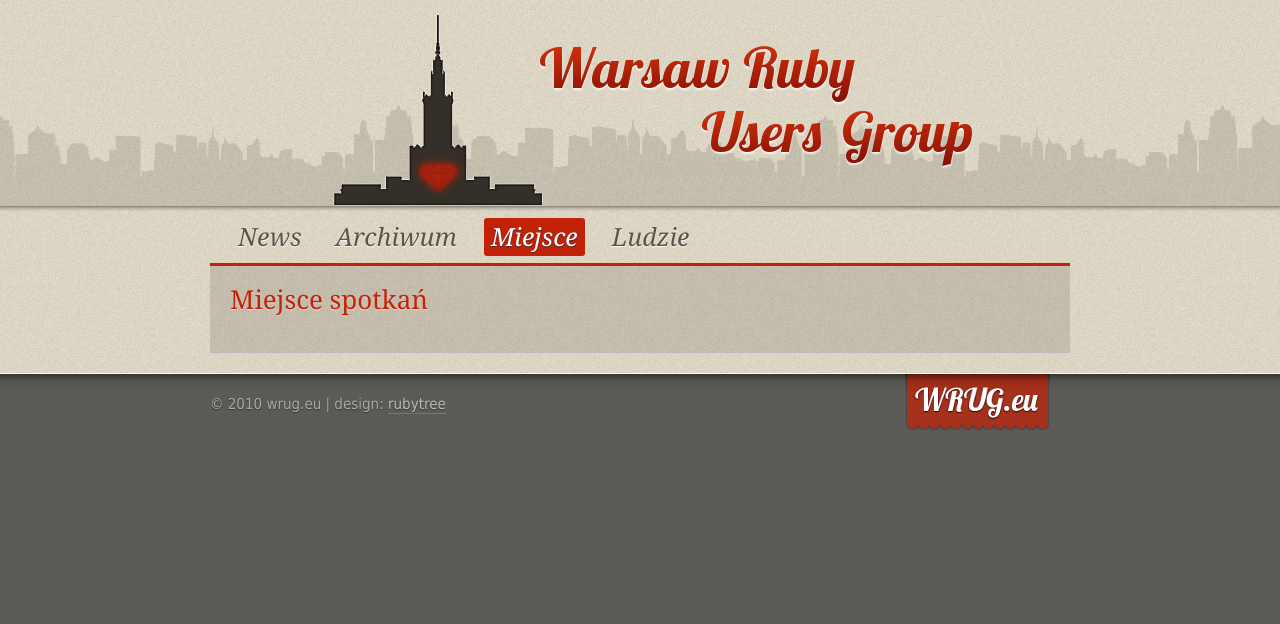
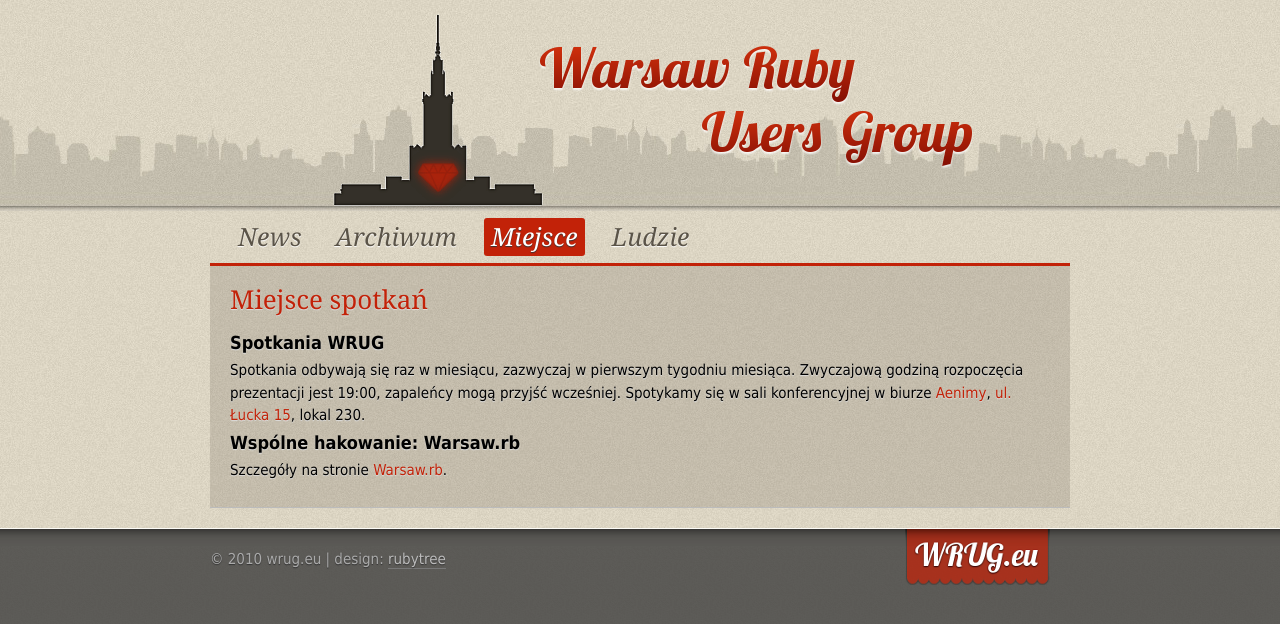
Before and after one commit to wrug/wrug.eu, a Jekyll site: the page built from place.html, in a window 1280 px wide. Shown: the top 624 px of the page. Built offline with Jekyll 4.4.1, drawn with Linux system fonts in a browser that asks for light colours.

Commit message:
places page

```diff
--- a/place.html
+++ b/place.html
@@ -7,4 +7,10 @@
   <header>
     <h1>Miejsce spotkań</h1>
   </header>
+
+  <h3>Spotkania WRUG</h3>
+  <p>Spotkania odbywają się raz w miesiącu, zazwyczaj w pierwszym tygodniu miesiąca. Zwyczajową godziną rozpoczęcia prezentacji jest 19:00, zapaleńcy mogą przyjść wcześniej. Spotykamy się w sali konferencyjnej w biurze <a href="http://aenima.pl/">Aenimy</a>, <a href="http://goo.gl/oW26P">ul. Łucka 15</a>, lokal 230.</p>
+
+  <h3>Wspólne hakowanie: Warsaw.rb</h3>
+  <p>Szczegóły na stronie <a href="http://warsawrb.org/">Warsaw.rb</a>.</p>
 </article>
--- a/stylesheets/master.css
+++ b/stylesheets/master.css
@@ -187,6 +187,10 @@
     font-size: 18px;
   }
 
+  article #gmap {
+    margin-bottom: 15px;
+  }
+
   article footer, #disqus_thread {
     background: transparent url(/images/hr.png) 0 0 repeat-x;
     padding-top: 20px;
```
